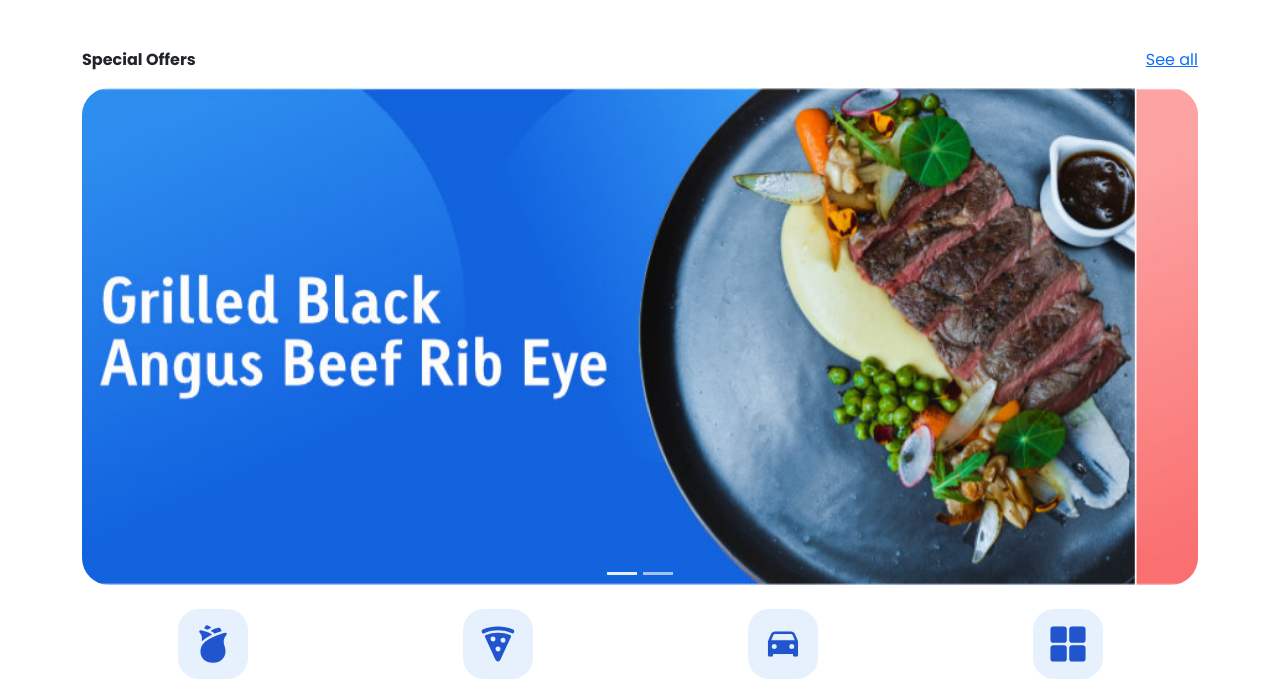
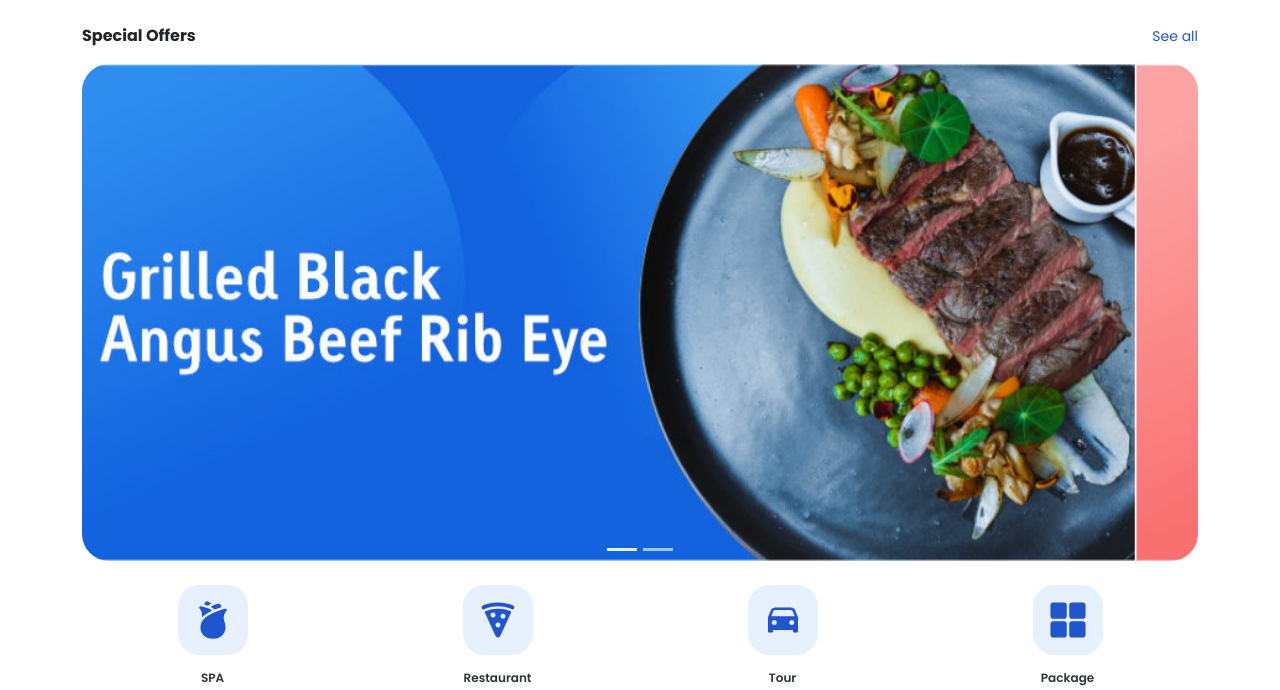
Before and after one commit to dharma-theelysian/dharma-theelysian.github.io, a plain HTML site: page index.html in a window 1280 px wide. Shown: the top 690 px of the page. Drawn offline with nearby package versions, Linux system fonts and the light colour scheme.

Commit message:
edit position and etc

```diff
--- a/assets/css/styles.css
+++ b/assets/css/styles.css
@@ -7,6 +7,12 @@ body{
 h5 {
     font-weight: 700;
     font-size: 18px;
+}
+
+a {
+    text-decoration: none;
+    color: #2155CD;
+    font-size: 14px;
 }
 .carousel-indicators{
     margin-bottom: 0px !important;
@@ -21,7 +27,7 @@ h5 {
     margin: auto;
     margin-bottom: 10px;
 }
-.menu-icon:focus{
+.menu-icon:active{
     background-color: #2155CD;
     color: #fff;
     border: 5px solid #dae5ff;
--- a/index.html
+++ b/index.html
@@ -13,7 +13,7 @@
   </head>
   <body>
 
-    <div class="container mt-5">
+    <div class="container mt-4">
       <div class="position-relative">
         <div class="position-absolute top-0 start-0"><strong>Special Offers</strong></div>
         <div class="position-absolute top-0 end-0"><a href="#">See all</a></div>
@@ -177,9 +177,8 @@
           </div>
           <p class="text-center mt-2">Nail Polish</p>
         </div>
+      </div>
     </div>
-
-
 
     <div class="container pt-4">
       <div class="position-relative">
@@ -198,17 +197,11 @@
         </div>
       </div>
     </div>
-
-
-
-
-
-    </div>
     <link rel="stylesheet" href="https://maxcdn.bootstrapcdn.com/font-awesome/4.5.0/css/font-awesome.min.css">
     <a href="https://api.whatsapp.com/send?phone=6281139600699" class="float" target="_blank">
     <i class="fa fa-whatsapp my-float"></i>
     </a>
-    <div class="container text-center py-5" style="color: #92A9BD; font-size: 14px;">
+    <div class="container text-center py-5 my-3" style="color: #92A9BD; font-size: 14px;">
         The Elysian Boutique Villa Resort 18 Saridewi, Seminyak, Kuta, Bali
     </div>
 
```
